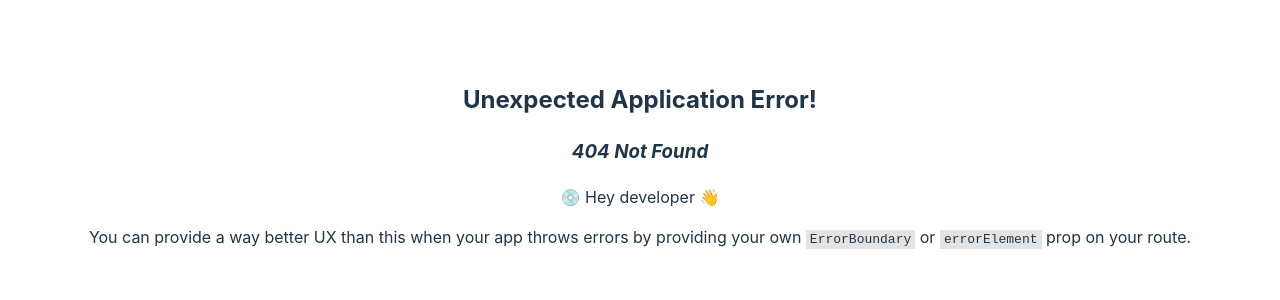
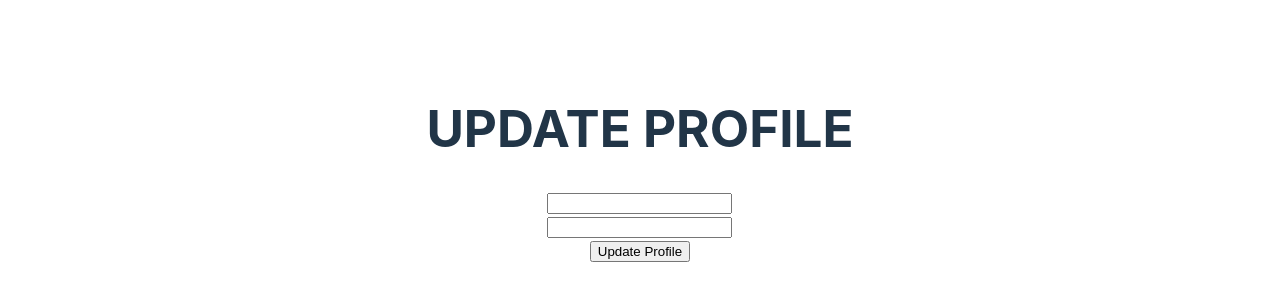
Before and after one commit to rejaulrasel/crud_operation_client, a React (Vite) app: page /updateProfile/1 in a window 1280 px wide. Before the commit this address had no page. Shown: the part 236-536 px from the top of the page. Built offline with nearby package versions, Linux system fonts and the light colour scheme; no server answers.

Commit message:
added updated api,read a single user

```diff
--- /dev/null
+++ b/src/components/UpdateProfile.jsx
@@ -0,0 +1,61 @@
+import { useEffect, useState } from 'react';
+import { useNavigate, useParams } from 'react-router-dom';
+import { toast, ToastContainer } from 'react-toastify';
+import "react-toastify/dist/ReactToastify.css";
+
+const UpdateProfile = () => {
+    const { userId } = useParams()
+    const [user, setUser] = useState([])
+    const navigate = useNavigate()
+    useEffect(() => {
+        fetch(`http://localhost:4000/users/${userId}`)
+            .then(res => res.json())
+            .then(data => {
+                setUser(data)
+            })
+    }, [user])
+
+    const handleUpdate = event => {
+        event.preventDefault()
+        const form = event.target;
+        const name = form.name.value;
+        const address = form.address.value;
+        const updatedData = { name, address }
+        console.log(updatedData)
+        fetch(`http://localhost:4000/updateProfile/${userId}`,{
+            method: 'PUT',
+            headers: {
+                'content-type' : 'application/json',
+            },
+            body: JSON.stringify(updatedData)
+        }
+
+        )
+        .then(res => res.json())
+        .then(data => {
+            if(data.matchedCount > 0){
+                toast('User Updated Successfully');
+            }
+
+        })
+
+
+
+       navigate('/users');
+    }
+    return (
+        <div>
+            <h1>UPDATE PROFILE</h1>
+            <form onSubmit={handleUpdate}>
+                <input defaultValue={user.name} type="text" name="name" id="" />
+                <br />
+                <input defaultValue={user.address} type="text" name="address" id="" />
+                <br />
+                <input type="submit" value="Update Profile" />
+            </form>
+            <ToastContainer autoClose={1000}/>
+        </div>
+    );
+};
+
+export default UpdateProfile;
--- a/src/components/Users.jsx
+++ b/src/components/Users.jsx
@@ -1,5 +1,5 @@
 import { useState } from 'react';
-import { useLoaderData } from 'react-router-dom';
+import { Link, useLoaderData } from 'react-router-dom';
 import { toast, ToastContainer } from 'react-toastify';
   import "react-toastify/dist/ReactToastify.css";
 
@@ -31,7 +31,9 @@ const Users = () => {
 
             <div>
                 {
-                    users.map(user => <p key={user._id}>{user.name} : {user.address} : <button onClick={() => handleDelete(user._id)}>DELETE</button></p>)
+                    users.map(user => <p key={user._id}>{user.name} : {user.address} : <button onClick={() => handleDelete(user._id)}>DELETE</button>
+                    <Link to={`/updateProfile/${user._id}`}>UPDATE</Link>
+                    </p>)
                 }
             </div>
             <ToastContainer autoClose={1000} />
--- a/src/main.jsx
+++ b/src/main.jsx
@@ -7,6 +7,7 @@ import {
   RouterProvider,
 } from "react-router-dom";
 import Users from './components/Users.jsx';
+import UpdateProfile from './components/UpdateProfile.jsx'
 
 const router = createBrowserRouter([
   {
@@ -17,6 +18,10 @@ const router = createBrowserRouter([
     path: "/users",
     element: <Users></Users>,
     loader: () => fetch('http://localhost:4000/users')
+  },
+  {
+    path: "/updateProfile/:userId",
+    element: <UpdateProfile></UpdateProfile>
   }
 ]);
 
```
Also changed, not shown: src/components/ToastContainer.jsx (deleted, +0 -11 lines).
